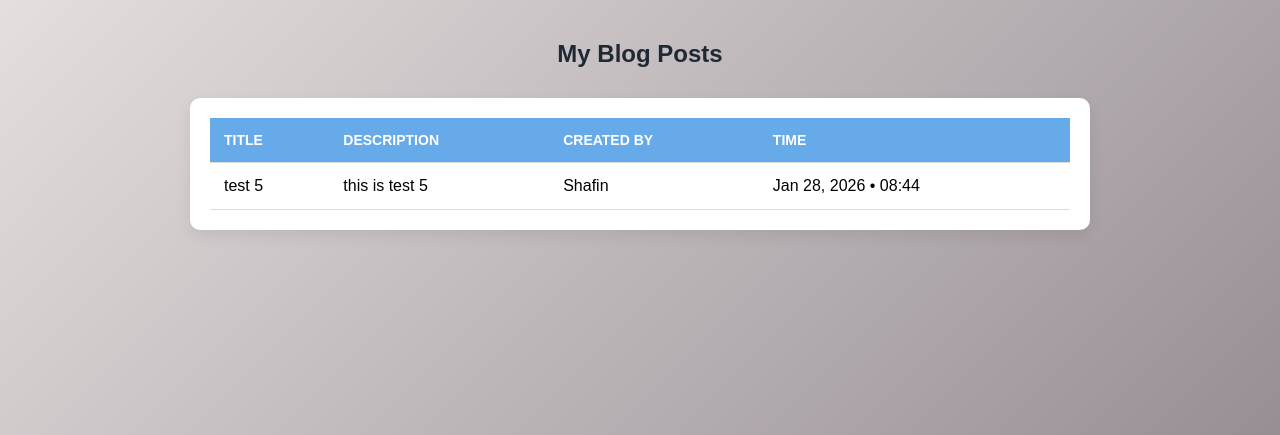
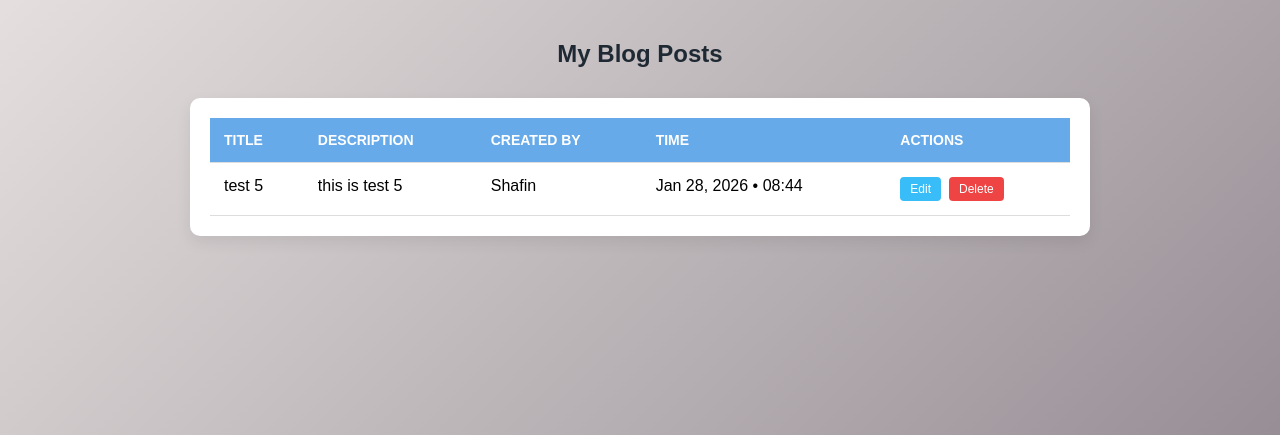
Before and after one commit to Shafin98/Blog-Project, a Django app: template blog/blogapp/templates/posts/my_post.html in a window 1280 px wide. Shown: the part 56-491 px from the top of the page. Run offline with Django 5.2, Linux system fonts and the light colour scheme; the template is opened without the code that fills it: values that come from a table or form of the project are taken from there, others are empty; data comes from the database, SQL or seed files in the repository; both versions use the stored data as it was after the commit; parts of the project's set-up code (start-up, migrations or seed data) failed here and were passed over.

Commit message:
feat: added post view and post delete options

```diff
--- a/blog/blogapp/templates/base.html
+++ b/blog/blogapp/templates/base.html
@@ -104,6 +104,27 @@
             line-height: 1.6;
         }
 
+        .post-actions {
+            margin-top: 15px;
+            display: flex;
+            justify-content: flex-start; /* bottom-left */
+        }
+
+        .view-btn {
+            padding: 6px 14px;
+            font-size: 13px;
+            text-decoration: none;
+            color: #ffffff;
+            background: linear-gradient(135deg, #667eea 0%, #764ba2 100%);
+            border-radius: 4px;
+            transition: background-color 0.3s ease, transform 0.2s ease;
+        }
+
+        .view-btn:hover {
+            background: linear-gradient(135deg, #415196 0%, #a86ce4 100%);
+            transform: translateY(-3px);
+        }
+
         .post-footer {
             margin-top: 15px;
             font-size: 13px;
--- a/blog/blogapp/templates/home/home.html
+++ b/blog/blogapp/templates/home/home.html
@@ -16,7 +16,11 @@
                 </strong>
                 | {{ post.created_at|date:"M d, Y • H:i" }}
             </div>
-            <button>view</button>
+            <div class="post-actions">
+                <a href="{% url 'post_detail' post.id %}" class="view-btn">
+                    View
+                </a>
+            </div>
         </div>
     {% empty %}
         <p>No posts yet.</p>
--- a/blog/blogapp/templates/posts/my_post.html
+++ b/blog/blogapp/templates/posts/my_post.html
@@ -70,6 +70,32 @@
         color: #777;
     }
 
+    .actions {
+        display: flex;
+        gap: 8px;
+    }
+
+    .btn {
+        padding: 5px 10px;
+        font-size: 12px;
+        text-decoration: none;
+        border-radius: 4px;
+        color: #fff;
+        transition: opacity 0.2s ease;
+    }
+
+    .btn.edit {
+        background-color: #38bdf8;
+    }
+
+    .btn.delete {
+        background-color: #ef4444;
+    }
+
+    .btn:hover {
+        opacity: 0.85;
+    }
+
 </style>
 {% endblock %}
 
@@ -84,6 +110,7 @@
                 <th>Description</th>
                 <th>Created By</th>
                 <th>Time</th>
+                <th>Actions</th>
             </tr>
         </thead>
         <tbody>
@@ -93,6 +120,10 @@
                 <td>{{ post.description }}</td>
                 <td>{{ post.created_by.first_name }}</td>
                 <td>{{ post.created_at|date:"M d, Y • H:i" }}</td>
+                <td class="actions">
+                    <a href="{% url 'edit_post' post.id %}" class="btn edit">Edit</a>
+                    <a href="{% url 'delete_post' post.id %}" class="btn delete">Delete</a>
+                </td>
             </tr>
             {% endfor %}
         </tbody>
--- a/blog/blogapp/urls.py
+++ b/blog/blogapp/urls.py
@@ -9,4 +9,7 @@ urlpatterns = [
     path('create_post/', views.create_post,name='create_post'),
     path('view_post/', views.view_post,name='view_post'),
     path('logout_view/', views.logout_view,name='logout_view'),
+    path('post_detail/<int:post_id>', views.post_detail,name='post_detail'),
+    path('edit_post/<int:post_id>', views.edit_post,name='edit_post'),
+    path('delete_post/<int:post_id>', views.delete_post,name='delete_post'),
 ]
```
Also changed, not shown: blog/blogapp/views.py (+14 -0 lines), blog/blogapp/templates/posts/post_details.html (added), blog/blogapp/templates/posts/post_edit.html (added), blog/db.sqlite3.
